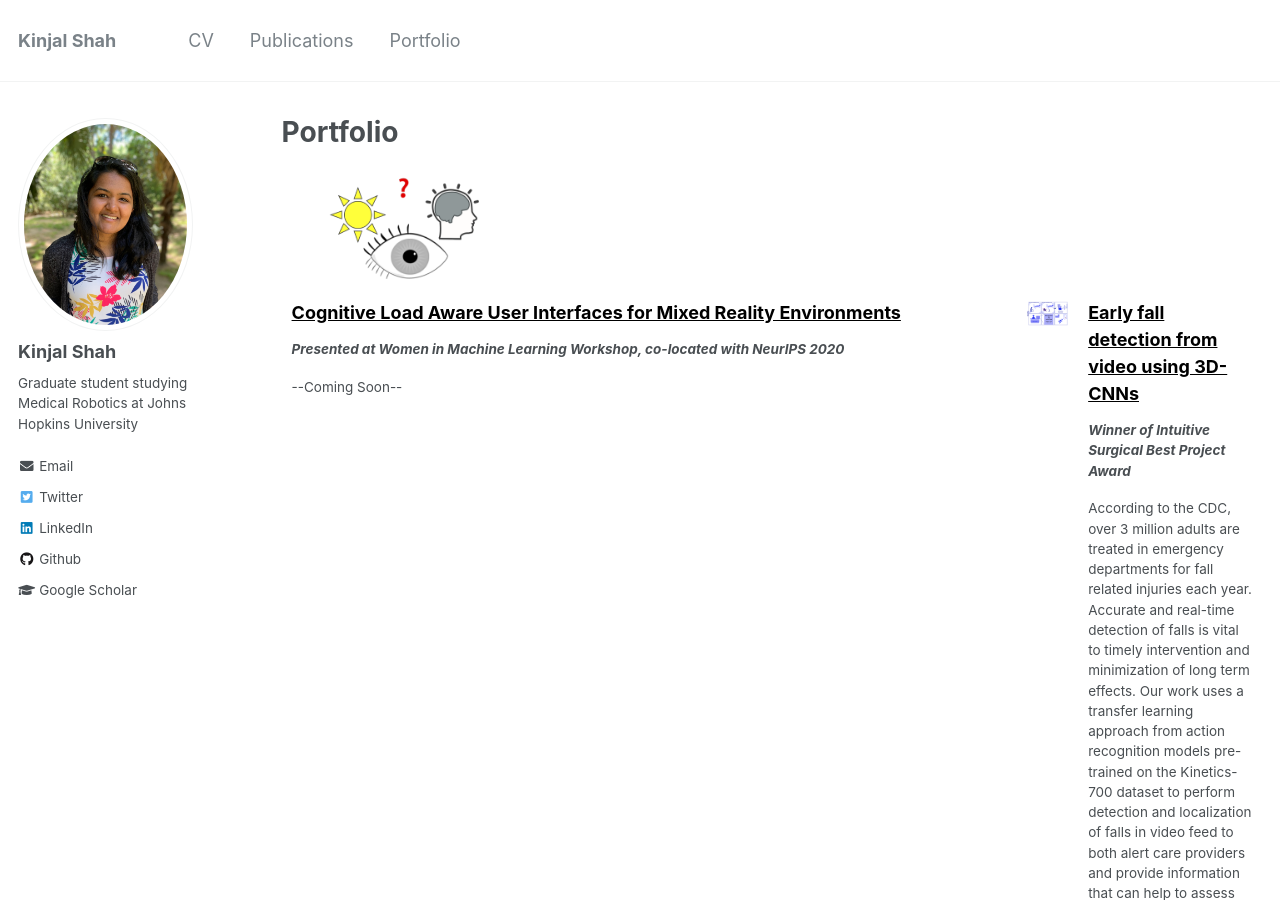
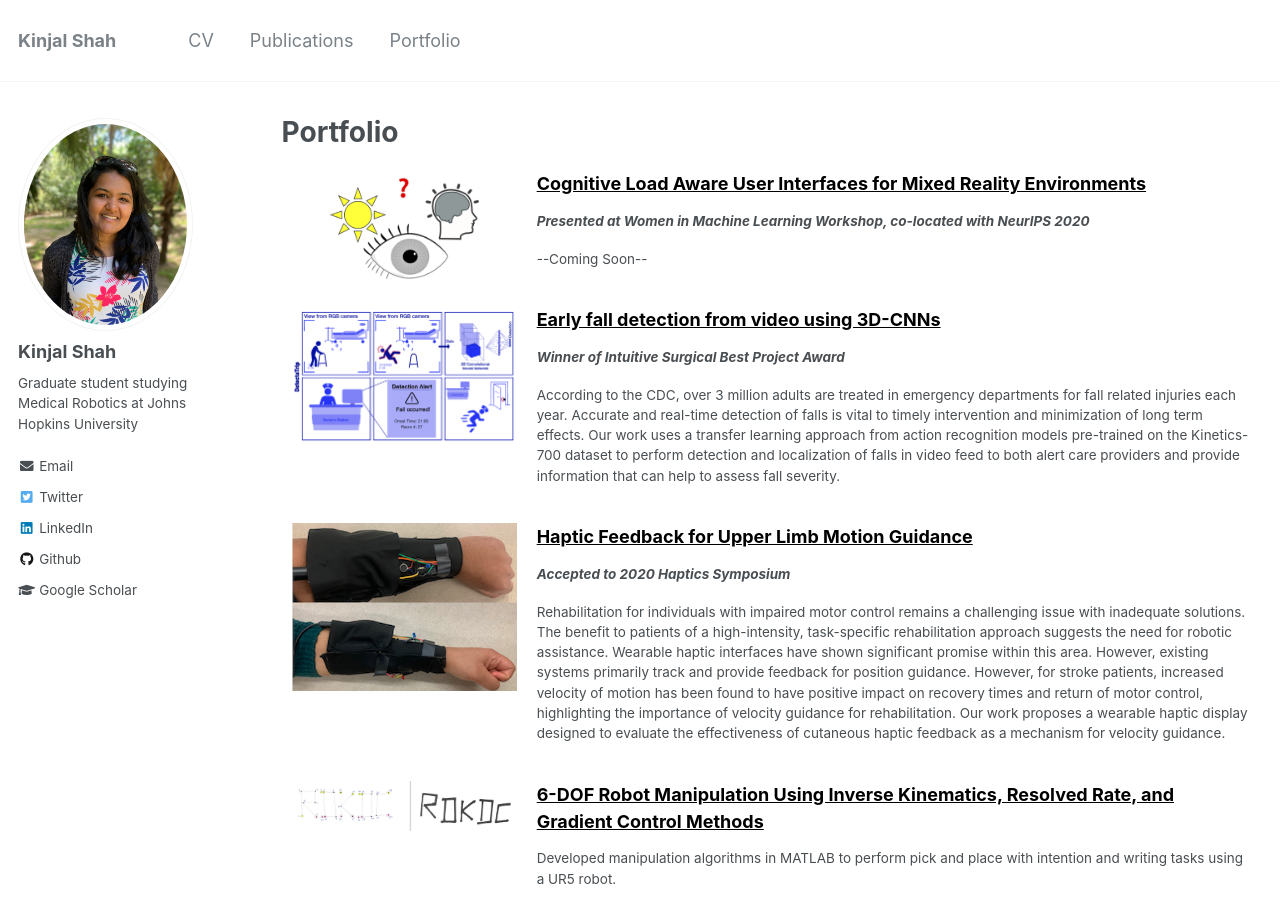
Before and after one commit to kinjmshah/kinjmshah.github.io, a Jekyll site: the page built from _pages/portDRAFT.html, in a window 1280 px wide and 900 px high. Built offline with Jekyll 4.4.1, drawn with Linux system fonts in a browser that asks for light colours.

Commit message:
Update portDRAFT.html

```diff
--- a/_pages/portDRAFT.html
+++ b/_pages/portDRAFT.html
@@ -39,7 +39,7 @@ author_profile: true
   </head>
   <body>
 <!-- ----------- Thesis ------------- -->
-    <a class="row">
+    <div class="row">
       <div class="column left">
         <div align="center">
           <img src='/images/thesis/fig1.png' width="150px"/>
@@ -53,7 +53,7 @@ author_profile: true
         <p class="projAwards"> Presented at Women in Machine Learning Workshop, co-located with NeurIPS 2020 </p>
         <p class="projText"> --Coming Soon-- </p>
       </div>
-    </a>
+    </div>
 <!-- ----------- FALL DETECTION ------------- -->
     <div class="row">
       <div class="column left">
```
